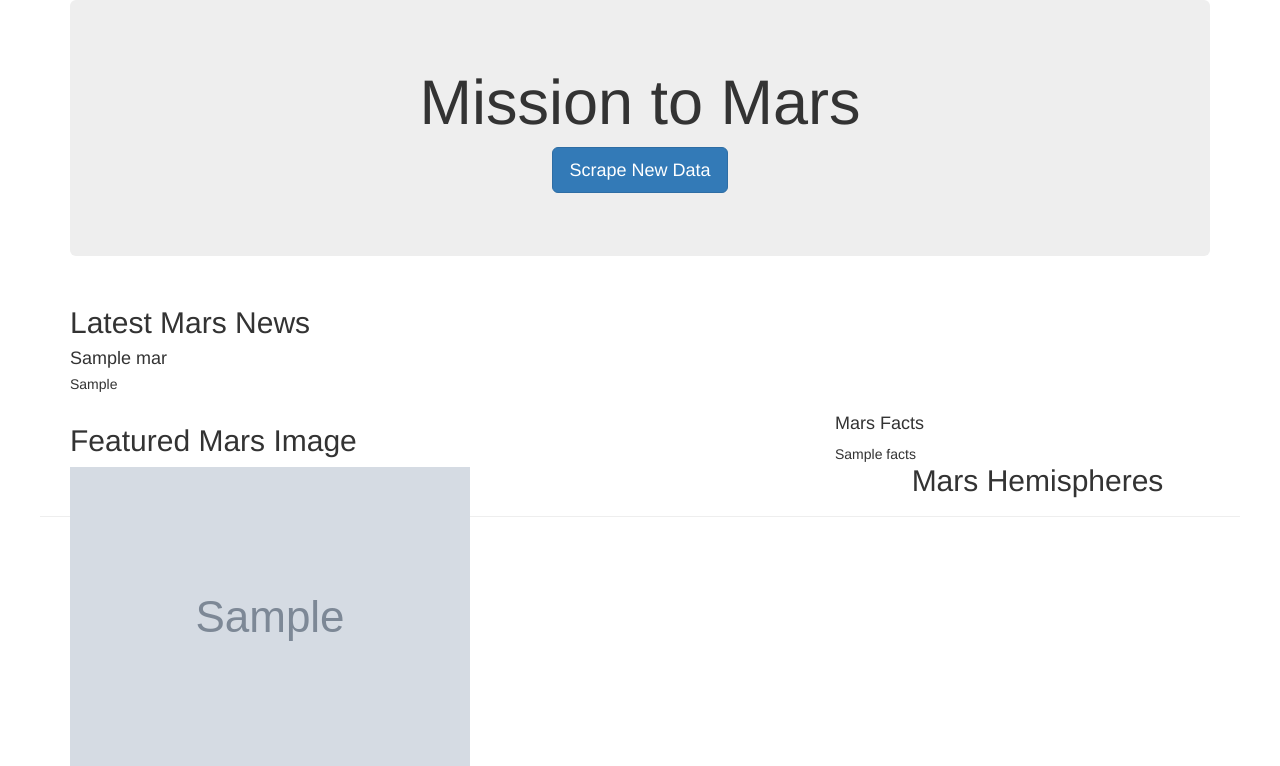
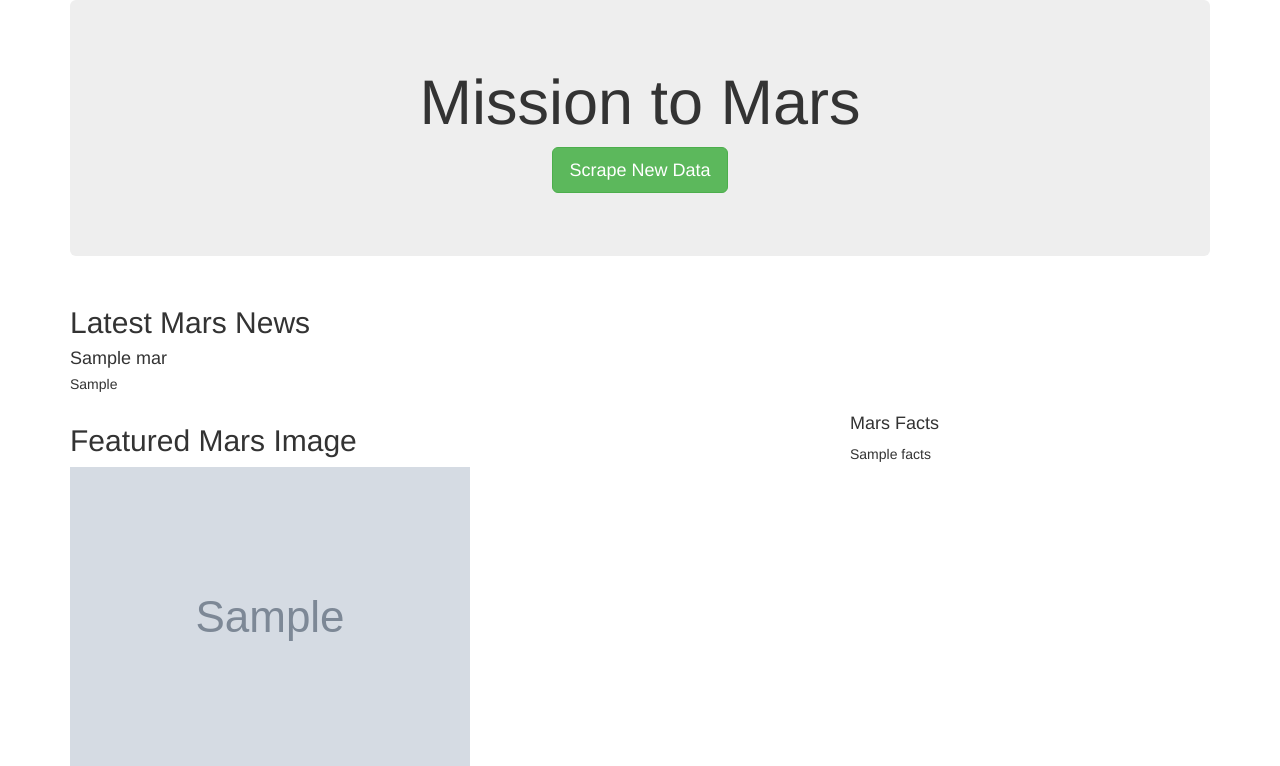
Before and after one commit to VanAntworth/Mission-to-Mars, a Flask app: template Mission_to_Mars/templates/index.html in a window 1280 px wide. Shown: the top 766 px of the page. Run offline with Flask 2, Linux system fonts and the light colour scheme; the template is opened without the code that fills it: most values are stand-ins (such as "Sample title", 1, 10 or a date in 2020); grey boxes marked "Sample" are stand-in pictures; some libraries are stand-ins or nearby versions.

Commit message:
Add files via upload

```diff
--- a/Mission_to_Mars/templates/index.html
+++ b/Mission_to_Mars/templates/index.html
@@ -16,7 +16,7 @@
       <div class="jumbotron text-center">
         <h1>Mission to Mars</h1>
         <!-- Add a button to activate scraping script -->
-        <p><a class="btn btn-primary btn-lg" href="/scrape" role="button">Scrape New Data</a></p>
+        <p><a class="btn btn-success btn-lg" href="/scrape" role="button">Scrape New Data</a></p>
       </div>
       <!-- Add section for Mars News -->
       <div class="row" id="mars-news">
@@ -42,11 +42,14 @@
         </div>
         <div class="col-md-4">
           <!-- Mars Facts -->
-          <div class="row" id="mars-facts">
+          <div class=table-striped class ="row" id="mars-facts">
             <h4>Mars Facts</h4>
             {{ mars.facts | safe }}
           </div>
         </div>
+       </div>
+
+     <!-- Section for Mars Hemispheres -->
      <div class="row" id="mars-hemispheres">
       <div class="page-header">
         <h2 class="text-center">Mars Hemispheres</h2>
@@ -55,9 +58,10 @@
       {% for hemisphere in mars.hemispheres %}
       <div class="col-md-6">
         <div class="thumbnail">
-              <img src="{{hemispheres.img_url | default('static/images/error.png', true)}}" alt="Responsive image" class="img-responsive" >
+          <img src="{{hemisphere.img_url | default('static/images/error.png', true)}}" alt="...">
           <div class="caption">
-                <h3>{{hemispheres.title}}</h3>
+            <h3>{{hemisphere.title}}</h3>
+          </div>
         </div>
       </div>
       {% endfor %}
```
Lines whose indentation alone changed are shown as unchanged.
